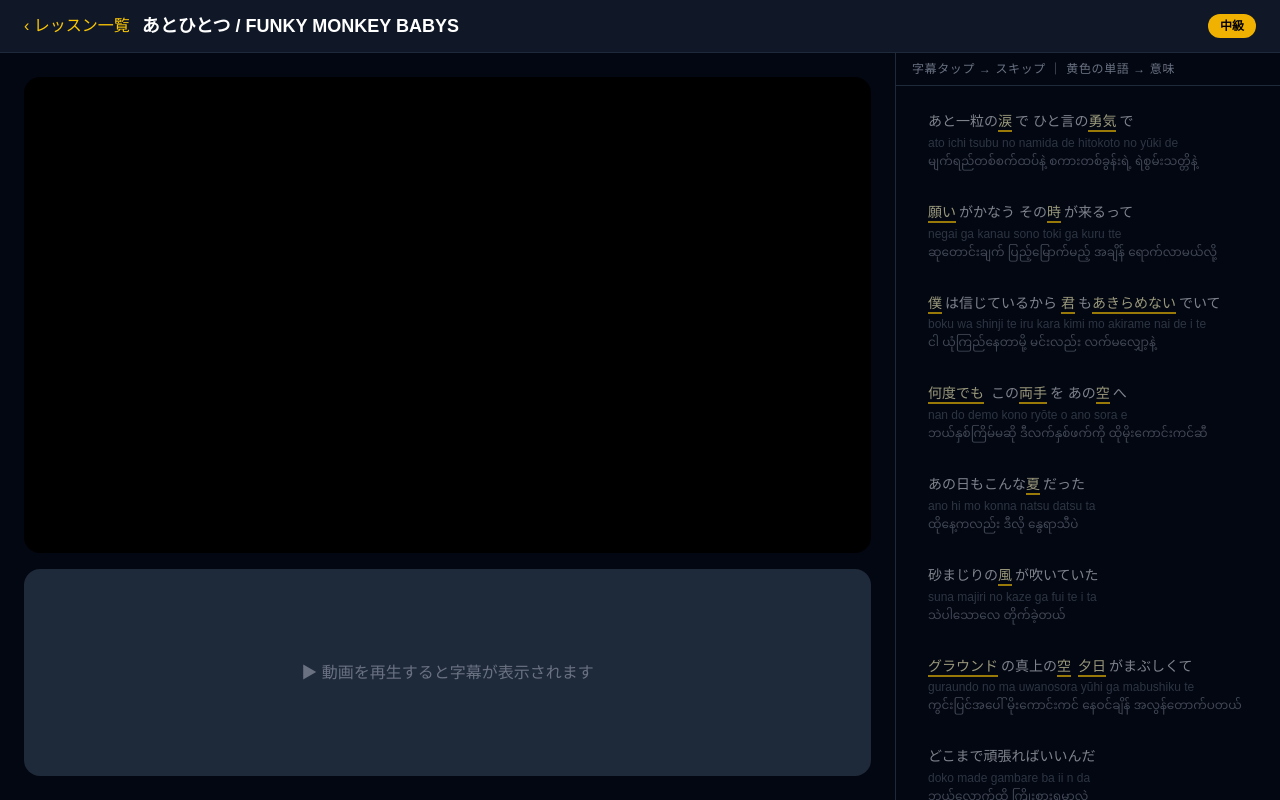
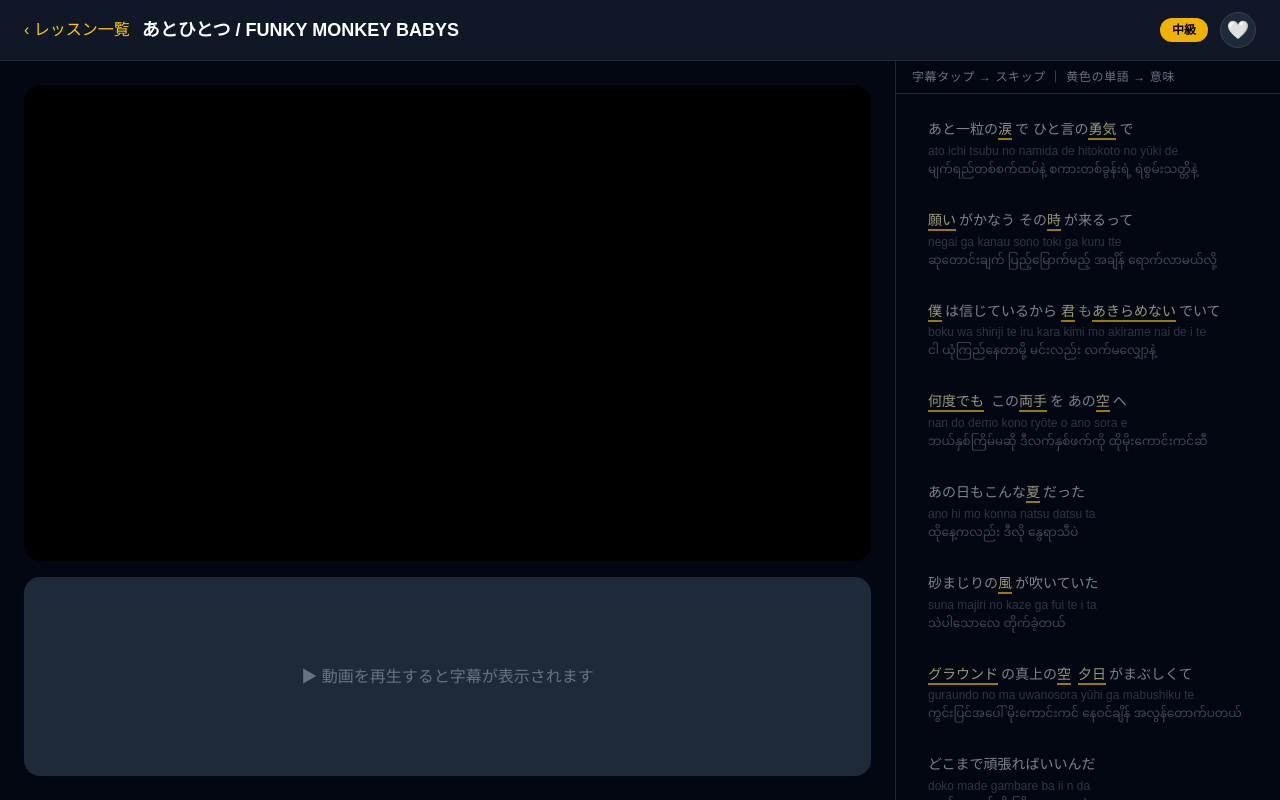
Before and after one commit to satoshomini/myanmar-japanese, a Next.js app: page /lesson/1 in a window 1280 px wide. Built offline with nearby package versions, Linux system fonts and the light colour scheme.

Commit message:
Add favorite button to lesson header

```diff
--- a/app/lesson/[id]/page.tsx
+++ b/app/lesson/[id]/page.tsx
@@ -4,7 +4,7 @@ import { useParams } from "next/navigation";
 import { useEffect, useRef, useState } from "react";
 import { lessons } from "@/lib/subtitles";
 import { lookupWord } from "@/lib/dictionary";
-import { saveWord, isWordSaved } from "@/lib/storage";
+import { saveWord, isWordSaved, toggleFavorite, isFavorite } from "@/lib/storage";
 import Link from "next/link";
 
 declare global {
@@ -41,6 +41,8 @@ export default function LessonPage() {
   const [currentIndex, setCurrentIndex] = useState<number>(-1);
   const [popup, setPopup] = useState<{ word: string; meaning: string } | null>(null);
   const [savedWords, setSavedWords] = useState<Set<string>>(new Set());
+  const [fav, setFav] = useState(false);
+  useEffect(() => { if (lesson) setFav(isFavorite(lesson.id)); }, [lesson]);
   const subtitleRefs = useRef<(HTMLDivElement | null)[]>([]);
   const scrollContainerRef = useRef<HTMLDivElement | null>(null);
 
@@ -100,6 +102,12 @@ export default function LessonPage() {
         </Link>
         <h1 className="flex-1 text-sm lg:text-lg font-bold truncate">{lesson.title}</h1>
         <span className="bg-yellow-500 text-black text-xs font-bold px-2 py-0.5 lg:px-3 lg:py-1 rounded-full flex-shrink-0">{lesson.level}</span>
+        <button
+          onClick={() => { const next = !fav; toggleFavorite(lesson.id); setFav(next); }}
+          className="flex-shrink-0 w-9 h-9 flex items-center justify-center rounded-full bg-gray-800 border border-gray-700 text-lg active:scale-90 transition-transform"
+        >
+          {fav ? "❤️" : "🤍"}
+        </button>
       </div>
 
       <div className="flex-1 flex flex-col lg:flex-row overflow-hidden">
```
